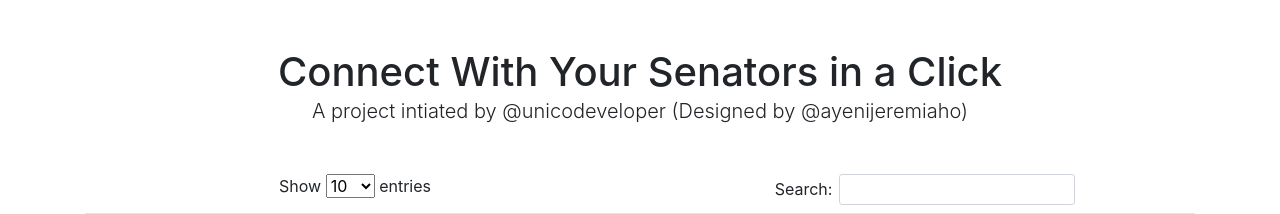
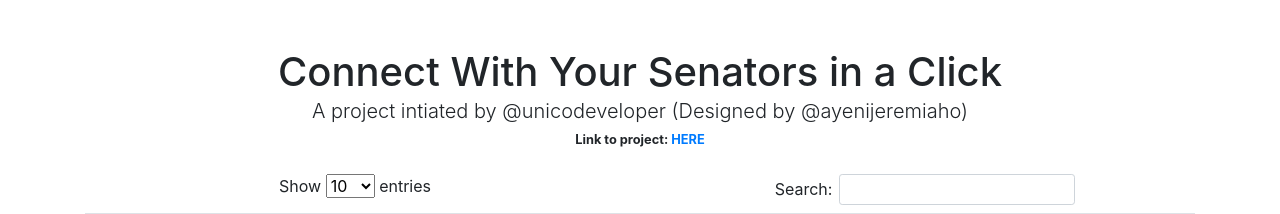
Before and after one commit to JeremiahAyeni/connect_with_your_senators, a PHP site: page / in a window 1280 px wide. Shown: the part 56-270 px from the top of the page. Run offline with PHP 8.4, Linux system fonts and the light colour scheme; data comes from the database, SQL or seed files in the repository; some libraries are stand-ins or nearby versions.

Commit message:
Signed-off-by: jeremiah ayeni <ayenijeremiah@gmail.com>

```diff
--- a/includes/header.php
+++ b/includes/header.php
@@ -31,7 +31,7 @@
             <div class="collapse navbar-collapse" id="navbarResponsive">
                 <ul class="navbar-nav ml-auto">
                     <li class="nav-item active">
-                        <a class="nav-link" href="#">Home
+                        <a class="nav-link" href="../index.php">Home
                             <span class="sr-only">(current)</span>
                         </a>
                     </li>
--- a/index.php
+++ b/index.php
@@ -30,6 +30,7 @@ if (isset($_POST['sendsms'])) {
     <div class="col-lg-12 text-center">
       <h1 class="mt-5">Connect With Your Senators in a Click</h1>
       <p class="lead">A project intiated by @unicodeveloper (Designed by @ayenijeremiaho)</p>
+	  <small><b>Link to project: <a href=https://github.com/JeremiahAyeni/connect_with_your_senators>HERE</a></b></small>
       <br> <br>
     </div>
 
```
